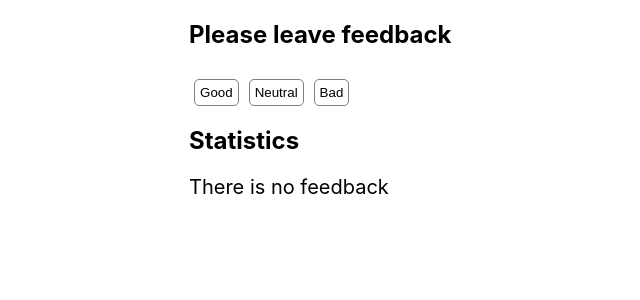
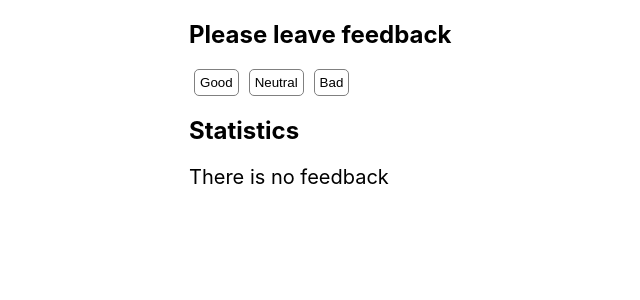
Before and after one commit to zhitnyak/goit-react-hw-02-feedback, a React (Create React App) app: page / in a window 1280 px wide. Shown: the top 300 px of the page, without its empty margins (251-891 px from the left). Built offline with nearby package versions, Linux system fonts and the light colour scheme.

Commit message:
corrected margin in FeedbackOpt

```diff
--- a/src/components/FeedbackOptions/FeedbackOptions.module.css
+++ b/src/components/FeedbackOptions/FeedbackOptions.module.css
@@ -1,6 +1,6 @@
 .btn {
   padding: 5px;
-  margin: 10px 5px 0;
+  margin: 0 5px;
   background-color: #fff;
   border: 1px solid grey;
   cursor: pointer;
```
